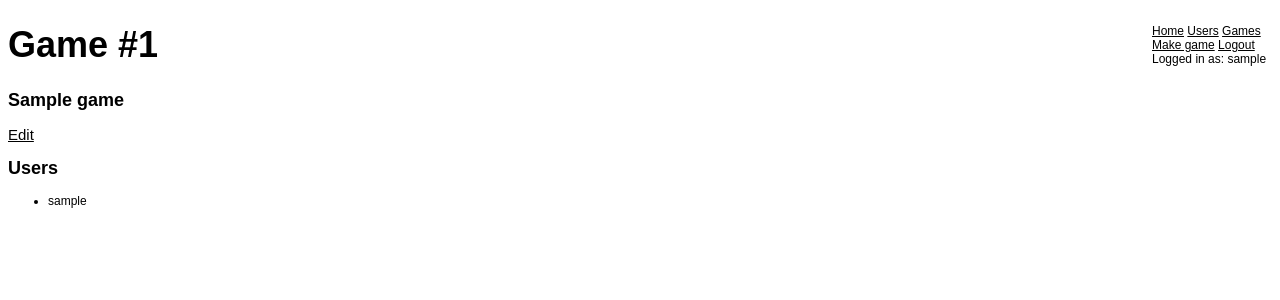
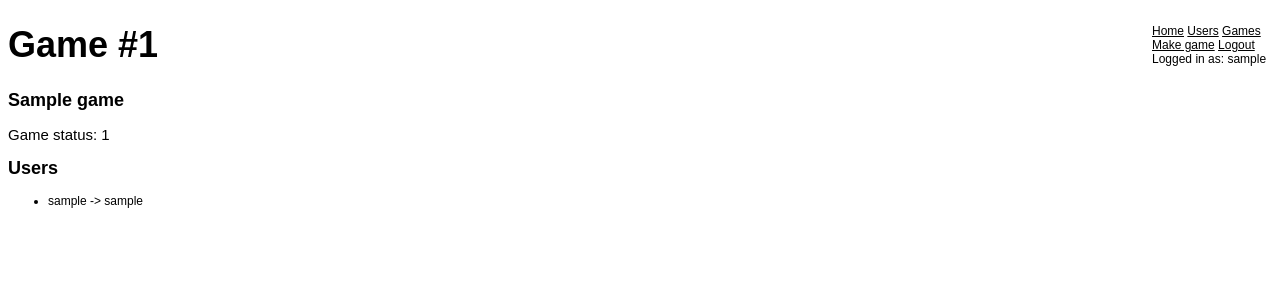
Before and after one commit to funmibifashina/assassins-game, a Flask app: page /game/view/1 in a window 1280 px wide. Shown: the top 300 px of the page. Run offline with Flask 2, Linux system fonts and the light colour scheme; a user stored in the database is signed in; tables that the repository leaves empty hold one stand-in row (values such as "Sample post").

Commit message:
added target assignment/game start

```diff
--- a/app/models.py
+++ b/app/models.py
@@ -1,13 +1,24 @@
 import datetime
+import random
 from app import db
 from sqlalchemy import Table, Text, MetaData
 from sqlalchemy.orm import backref
 
 # association table to tell which Users are in which Games
-game_players = Table("game_players", db.metadata,
-        db.Column("game_id", db.Integer, db.ForeignKey("games.id_")),
-        db.Column("user_id", db.Integer, db.ForeignKey("users.id_"))
-    )
+#game_players = Table("game_players", db.metadata,
+#        db.Column("game_id", db.Integer, db.ForeignKey("games.id_")),
+#        db.Column("user_id", db.Integer, db.ForeignKey("users.id_"))
+#    )
+
+class Player(db.Model):
+    __tablename__ = "game_players"
+
+    game_id = db.Column(db.Integer, db.ForeignKey("games.id_"), primary_key = True)
+    user_id = db.Column(db.Integer, db.ForeignKey("users.id_"), primary_key = True)
+    target_id = db.Column(db.Integer, db.ForeignKey("users.id_"))
+
+    user = db.relationship("User", backref = "game_assocs", foreign_keys = [user_id])
+    target = db.relationship("User", backref = "game_assocs2", foreign_keys = [target_id])
 
 # states for a Game
 GAME_NOT_STARTED = 0
@@ -22,7 +33,18 @@ class Game(db.Model):
     title = db.Column(db.String(32))
 
     # many to many Game <-> User
-    users = db.relationship("User", secondary = game_players, backref = "games")
+    players = db.relationship("Player", backref = "games")
+
+    def assignTargets(self):
+        numPlayers = len(self.players)
+        for (count, assoc) in enumerate(self.players):
+            target = self.players[(count + 1) % numPlayers]
+            assoc.target = target.user
+
+    def startGame(self):
+        self.state = GAME_ACTIVE
+        self.assignTargets()
+        db.session.commit()
 
     def __repr__(self):
         return "<Game #%r '%r'>" % (id_, title)
--- a/app/templates/gameDetail.html
+++ b/app/templates/gameDetail.html
@@ -3,11 +3,18 @@
 {% block content %}
 <h1>Game #{{ game.id_ }}</h1>
 <h2>{{ game.title }}</h2>
-<p><a href="{{ url_for("gameEdit", gameId = game.id_) }}">Edit</a>
+{# Ideally, this would use models.GAME_NOT_STARTED #}
+{% if game.state == 0 %}
+<p>
+    <a href="{{ url_for("gameEdit", gameId = game.id_) }}">Edit</a>
+    <a href="{{ url_for("gameStart", gameId = game.id_) }}">Start</a>
+</p>
+{% endif %}
+<p>Game status: {{ game.state }}</p>
 <h2>Users</h2>
 <ul class="users">
-{% for user in game.users %}
-    <li>{{ user.nickname }}</li>
+{% for assoc in game.players %}
+<li>{{ assoc.user.nickname }} -&gt; {{ assoc.target.nickname }}</li>
 {% endfor %}
 </ul>
 {% endblock %}
--- a/app/views.py
+++ b/app/views.py
@@ -1,7 +1,7 @@
 from flask import render_template, redirect, session, request, url_for, g, flash
 from flask.ext.login import login_user, logout_user, current_user, login_required
 from app import app, db, lm
-from models import User, Game
+from models import User, Game, Player, GAME_NOT_STARTED
 from forms import RegisterForm, LoginForm, MakeGameForm, EditGameForm
 
 @app.before_request
@@ -73,13 +73,25 @@ def gameEdit(gameId = None):
     if form.validate_on_submit():
         game = Game.query.get(gameId)
         if form.userToAdd.data != "":
-            game.users.append(User.query.filter_by(nickname = form.userToAdd.data).first())
+            player = Player()
+            player.user = User.query.filter_by(nickname = form.userToAdd.data).first()
+            game.players.append(player)
         if form.title.data != "":
             game.title = form.title.data
         db.session.commit()
         return redirect(url_for("gameDetail", gameId = gameId))
     return render_template("gameEdit.html", title = "Edit game #" + gameId,
             form = form)
+
+@app.route("/game/start/<gameId>")
+def gameStart(gameId = None):
+    game = Game.query.get(gameId)
+    if game is not None and game.state == GAME_NOT_STARTED:
+        game.startGame()
+    elif game.state != GAME_NOT_STARTED:
+        flash("Game already started or completed")
+
+    return redirect(url_for("gameDetail", gameId = gameId))
 
 @app.route("/makeGame", methods = ["GET", "POST"])
 def makeGame():
```
